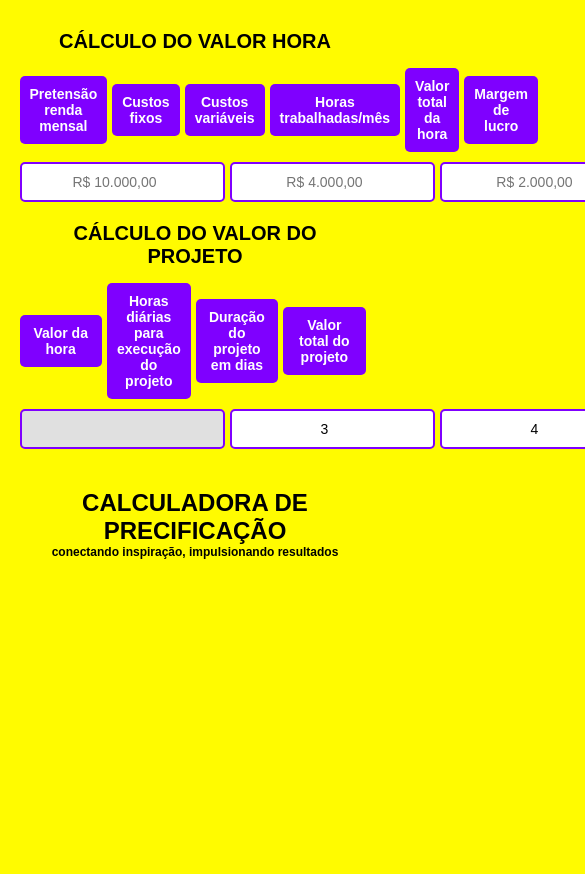
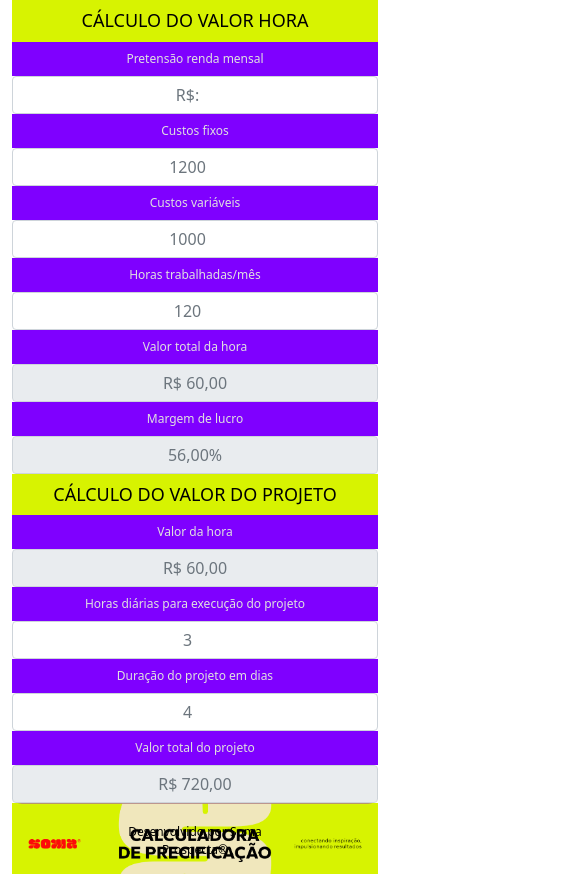
Before and after one commit to Minidev-code/Soma-precifica-inativo, a plain HTML site: page index.html in a window 390 px wide. Shown: the top 874 px of the page, 585 px wide, since content can reach past the window. Before the commit the page ends 844 px from the top, so only its background shows below. Drawn offline with nearby package versions, Linux system fonts and the light colour scheme.

Commit message:
Upload dos arquivos da versão 1.0.1
Alterado html Css e scrypt, para deixar de forma mai visual e correção nos calculos final

```diff
--- a/index.html
+++ b/index.html
@@ -4,60 +4,91 @@
     <meta charset="UTF-8">
     <meta name="viewport" content="width=device-width, initial-scale=1.0">
     <title>Calculadora de Precificação</title>
-    <link rel="stylesheet" href="style.css">
+    <!-- Incluindo Bootstrap -->
+    <link href="https://fonts.googleapis.com/css2?family=Roboto:wght@400;700&display=swap" rel="stylesheet">
+    <link rel="stylesheet" href="style.css" >
+    <link href="https://cdn.jsdelivr.net/npm/bootstrap@5.1.3/dist/css/bootstrap.min.css" rel="stylesheet">
+
 </head>
 <body>
-    <div class="container">
+    <div class="container-fluid">
         <!-- Título da primeira parte: Cálculo do Valor Hora -->
-        <h1>CÁLCULO DO VALOR HORA</h1>
+        <header class="section-header">
+            <h1>CÁLCULO DO VALOR HORA</h1>
+        </header>
 
-        <!-- Linha com os títulos das colunas (Pretensão, Custos, Horas, etc.) -->
-        <div class="row">
-            <div class="column">Pretensão renda mensal</div>
-            <div class="column">Custos fixos</div>
-            <div class="column">Custos variáveis</div>
-            <div class="column">Horas trabalhadas/mês</div>
-            <div class="column">Valor total da hora</div>
-            <div class="column">Margem de lucro</div>
-        </div>
+        <!-- Formulário de cálculo -->
+        <div class="form-row">
+            <div class="form-group">
+                <label for="pretensao">Pretensão renda mensal</label>
+                <input class="form-control campo" id="pretensao" type="number" placeholder="R$:">
+            </div>
 
-        <!-- Linha onde colocamos os campos para o usuário digitar os valores -->
-        <div class="row">
-            <input class="campo" id="pretensao" type="number" placeholder="R$ 10.000,00">
-            <input class="campo" id="custosFixos" type="number" placeholder="R$ 4.000,00">
-            <input class="campo" id="custosVariaveis" type="number" placeholder="R$ 2.000,00">
-            <input class="campo" id="horasTrabalhadas" type="number" value="120">
-            <input class="campo" id="valorHora" type="number" disabled>
-            <input class="campo" id="margemLucro" type="number" value="40" disabled>
+            <div class="form-group">
+                <label for="custosFixos">Custos fixos</label>
+                <input class="form-control campo" id="custosFixos" type="number" placeholder="1200">
+            </div>
+
+            <div class="form-group">
+                <label for="custosVariaveis">Custos variáveis</label>
+                <input class="form-control campo" id="custosVariaveis" type="number" placeholder="1000">
+            </div>
+
+            <div class="form-group">
+                <label for="horasTrabalhadas">Horas trabalhadas/mês</label>
+                <input class="form-control campo" id="horasTrabalhadas" type="number" placeholder="120">
+            </div>
+
+            <div class="form-group">
+                <label for="valorHora">Valor total da hora</label>
+                <input class="form-control campo" id="valorHora" type="text" placeholder="R$ 60,00" disabled>
+            </div>
+
+            <div class="form-group">
+                <label for="margemLucro">Margem de lucro</label>
+                <input class="form-control campo" id="margemLucro" type="text" placeholder="56,00%" disabled>
+            </div>
         </div>
 
         <!-- Título da segunda parte: Cálculo do Valor do Projeto -->
-        <h1>CÁLCULO DO VALOR DO PROJETO</h1>
+        <header class="section-header">
+            <h1>CÁLCULO DO VALOR DO PROJETO</h1>
+        </header>
 
-        <!-- Linha com os títulos das colunas do projeto -->
-        <div class="row">
-            <div class="column">Valor da hora</div>
-            <div class="column">Horas diárias para execução do projeto</div>
-            <div class="column">Duração do projeto em dias</div>
-            <div class="column">Valor total do projeto</div>
+        <div class="form-row">
+            <div class="form-group">
+                <label for="valorHoraProjeto">Valor da hora</label>
+                <input class="form-control campo" id="valorHoraProjeto" type="text" placeholder="R$ 60,00" disabled>
+            </div>
+
+            <div class="form-group">
+                <label for="horasDiarias">Horas diárias para execução do projeto</label>
+                <input class="form-control campo" id="horasDiarias" type="number" placeholder="3">
+            </div>
+
+            <div class="form-group">
+                <label for="duracaoProjeto">Duração do projeto em dias</label>
+                <input class="form-control campo" id="duracaoProjeto" type="number" placeholder="4">
+            </div>
+
+            <div class="form-group">
+                <label for="valorTotalProjeto">Valor total do projeto</label>
+                <input class="form-control campo" id="valorTotalProjeto" type="text" placeholder="R$ 720,00" disabled>
+            </div>
         </div>
 
-        <!-- Linha onde o usuário digita as horas e dias para calcular o valor do projeto -->
-        <div class="row">
-            <input class="campo" id="valorHoraProjeto" type="number" disabled>
-            <input class="campo" id="horasDiarias" type="number" value="3">
-            <input class="campo" id="duracaoProjeto" type="number" value="4">
-            <input class="campo" id="valorTotalProjeto" type="number" disabled>
-        </div>
+        <!-- Imagem no final da página -->
+        <footer class="footer">
+            <img src="soma.png" alt="Imagem descritiva" class="img-fluid">
 
-        <!-- Rodapé com um título e uma frase -->
-        <div class="footer">
-            <h2>CALCULADORA DE PRECIFICAÇÃO</h2>
-            <p>conectando inspiração, impulsionando resultados</p>
-        </div>
+        </footer>
     </div>
 
-    <!-- Link para o arquivo JavaScript -->
-    <script src="scrypt.js"></script>
+
+    <!-- Incluindo Bootstrap JS e dependências -->
+    <script src="https://code.jquery.com/jquery-3.5.1.slim.min.js"></script>
+    <script src="https://cdn.jsdelivr.net/npm/bootstrap@4.5.2/dist/js/bootstrap.bundle.min.js"></script>
 </body>
+
+
 </html>
--- a/style.css
+++ b/style.css
@@ -1,88 +1,176 @@
-/* Faz com que todos os elementos comecem sem espaçamento */
+/* Reset básico */
 * {
     margin: 0;
     padding: 0;
     box-sizing: border-box;
 }
 
-/* Define a fonte e a cor de fundo da página */
+/* Estilo do corpo */
 body {
-    font-family: Arial, sans-serif;
-    background-color: #fffb00;
+    font-family: 'Roboto', sans-serif;
+    background-color: #d7f301;
+    font-size: 10px;
+    height: 100%;
+    width: 100%;
+    margin: 0;
+    padding: 0;
 }
 
-/* Define a largura da área principal e centraliza ela */
+/* Estilo para o container */
 .container {
-    width: 90%;
-    margin: 20px auto;
+    padding: 0px;
+    max-width: 100%;
+    margin: 0 auto;
+}
+
+/* Estilo para os headers */
+.section-header h1 {
+    font-size: 22px;
+    text-align: center;
+    color: black;
+    background-color: #d7f301;
+    padding: 10px;
+    border-radius: 0px;
+    border: 2px solid #d7f301;
+    margin-bottom: 0px;
+    width: 100%;
+}
+.section-header h2 {
+    font-size: 22px;
+    text-align: center;
+    color: #ffffff;
+    background-color: #d7f301;
+    padding: 10px;
+    border-radius: 0px;
+    border: 2px solid #d7f301;
+    margin-bottom: 0px;
+    width: 100%;
+}
+
+/* Estilo para as linhas do formulário */
+.form-row {
+    display: flex;
+    justify-content: space-between;
+    margin-bottom: px;
+    flex-wrap: nowrap; /* Manterá a estrutura em telas maiores até 992px */
+}
+
+/* Estilo das colunas e campos */
+.form-group {
+    flex: 1;
+    margin-right: 0px;
+    display: flex;
+    flex-direction: column;
+    align-items: center;
     text-align: center;
 }
 
-/* Estilo do título grande (h1) */
-h1 {
-    background-color: #fffb00;
-    color: black;
-    padding: 10px;
-    margin-bottom: 5px;
-    font-size: 20px;
-    font-weight: bold;
+.form-group:last-child {
+    margin-right: 0;
 }
 
-/* Estilo das linhas (row) que contêm os campos */
-.row {
-    display: flex;
-    justify-content: space-between;
-    margin-bottom: 10px;
-    align-items: center;
+/* Estilo dos rótulos */
+label {
+    padding: 10px;
+    width: 100%;
+    background-color: #7f00ff;
+    font-size: 10px;
+    color: #e0e0e0;
+    margin-bottom: 0px;
 }
 
-/* Estilo das colunas com texto dentro das linhas */
-.column {
-    flex: 1;
-    background-color: #7f00ff; /* Roxo */
-    color: white;
-    padding: 10px;
+/* Estilo dos campos de entrada */
+.campo {
+    padding: 5px;
+    width: 100%;
+    max-width: 100%;
     text-align: center;
-    border-radius: 5px;
-    margin-right: 5px;
+    border: 0px solid #000;
+    border-radius: 0px;
     font-size: 14px;
-    font-weight: bold;
-}
-
-/* Estilo dos campos de entrada onde o usuário digita */
-.campo {
-    flex: 1;
-    padding: 10px;
-    text-align: center;
-    border: 2px solid #7f00ff; /* Borda roxa */
-    border-radius: 5px;
-    margin-right: 5px;
-    font-size: 14px;
-    background-color: #fff; /* Fundo branco */
+    background-color: #fff;
     color: black;
 }
 
-/* Quando você clica no campo, ele fica com uma borda diferente */
+/* Estilo ao focar no campo */
 .campo:focus {
     outline: none;
-    border: 2px solid #ffa500; /* Mudar cor da borda ao focar (laranja) */
+    border-color: #ffa500;
 }
 
-/* Estilo para campos desativados (que não podem ser editados) */
+/* Estilo para campos desativados */
 input[disabled] {
-    background-color: #e0e0e0; /* Cor de fundo mais clara */
+    background-color: #e0e0e0;
 }
 
-/* Estilo do rodapé */
-.footer {
-    margin-top: 20px;
-    padding: 20px;
-    background-color: #fffb00;
-    color: black;
-    font-weight: bold;
+
+
+/* Media queries para telas menores */
+
+/* Até 992px, o layout mantém-se como no desktop */
+@media (max-width: 992px) {
+    .form-row {
+        flex-wrap: wrap; /* Começará a quebrar linhas a partir de 992px */
+    }
+
+    .form-group {
+        flex: 0 0 48%; /* Ajuste leve para que caibam dois campos lado a lado até 768px */
+    }
 }
 
-/* Estilo do texto pequeno no rodapé */
-.footer p {
-    font-size: 12px;
+/* A partir de 768px, o layout será mobile-friendly */
+@media (max-width: 768px) {
+    .form-group {
+        flex: 0 0 100%; /* Os campos ficam em uma única coluna em telas menores que 768px */
+    }
+
+    .section-header h1, .section-header h2 {
+        font-size: 18px;
+        padding: 8px;
+    }
+
+    label {
+        font-size: 12px;
+        padding: 8px;
+    }
+
+    .campo {
+        font-size: 12px;
+    }
 }
+/* Estilo da imagem no rodapé */
+/* Rodapé com imagem centralizada */
+.footer {
+    background-color: #d7f301; /* Cor de fundo para toda a área do rodapé */
+    text-align: center;
+    padding:  0; /* Espaçamento vertical ao redor da imagem */
+    position: relative;
+}
+
+.footer img {
+    max-width: 100%;
+    height: auto;
+    display: block;
+    margin: 0 auto; /* Centraliza a imagem */
+    border-radius: 10px;
+    border-color: #7f00ff;
+}
+
+/* Texto centralizado sobre a imagem */
+.footer::after {
+    content: 'Desenvolvido por Soma Prospecta®'; /* Texto sobre a imagem */
+    position: absolute;
+    bottom: 10px; /* Espaço entre o texto e a borda inferior da imagem */
+    left: 50%;
+    transform: translateX(-50%);
+    color: #000; /* Cor do texto */
+    font-size: 12px; /* Tamanho da fonte */
+    background-color: transparent; /* Fundo com opacidade */
+    padding: 5px 10px;
+    border-radius: 5px;
+}
+
+/* Fundo se expande em telas maiores, mas mantém a imagem centralizada */
+body {
+    background-color: #d7f301; /* Cor de fundo para preencher toda a tela */
+}
```
Also changed, not shown: scrypt.js (+109 -46 lines), soma-fundo.jpg (added), soma-fundo.png (added), soma.png (added).
